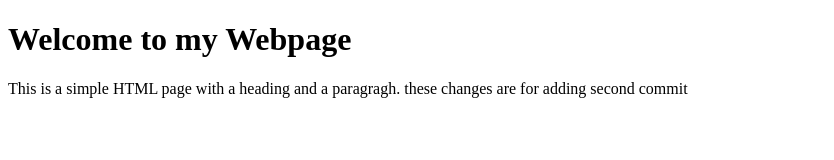
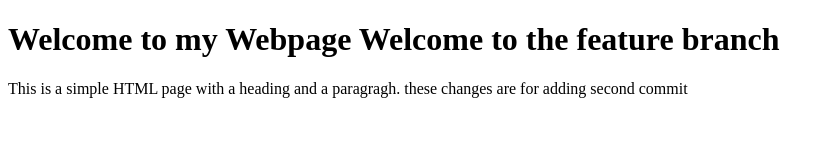
Before and after one commit to 7788aShu/learnbay, a plain HTML site: page index.html in a window 1280 px wide. Shown: the whole page, without its empty margins (0-834 px from the left). Drawn offline with Linux system fonts and the light colour scheme.

Commit message:
add this to feature branch - third commit

```diff
--- a/index.html
+++ b/index.html
@@ -6,10 +6,12 @@
 <title>Simple HTML page</title>
 </head>
 <body>
-    <h1>Welcome to my Webpage</h1>
+    <h1>Welcome to my Webpage
+        Welcome to the feature branch</h1>
     <p>This is a simple HTML page with a heading and a paragragh.
 
         these  changes are for adding second commit
+
     </p>
 </body>
 </html>
```
